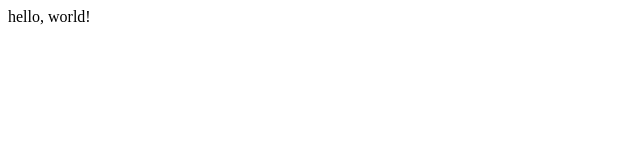
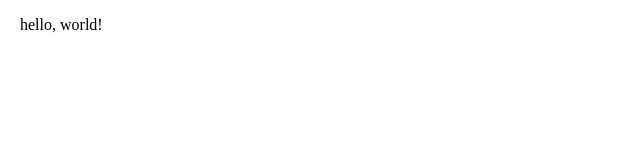
Before and after one commit to fluqont/multipedia, a React (Vite) app: page / in a window 1280 px wide. Shown: the top 160 px of the page, without its empty margins (0-640 px from the left). Built offline with nearby package versions, Linux system fonts and the light colour scheme.

Commit message:
feat: add basic css

```diff
--- a/src/index.css
+++ b/src/index.css
@@ -0,0 +1,8 @@
+html {
+  color-scheme: light dark;
+}
+
+body {
+  max-width: 1240px;
+  margin: 1rem auto;
+}
```
